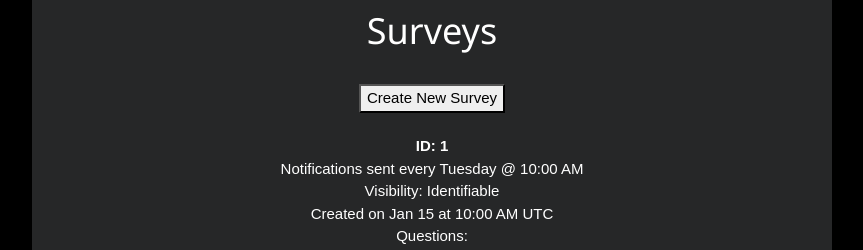
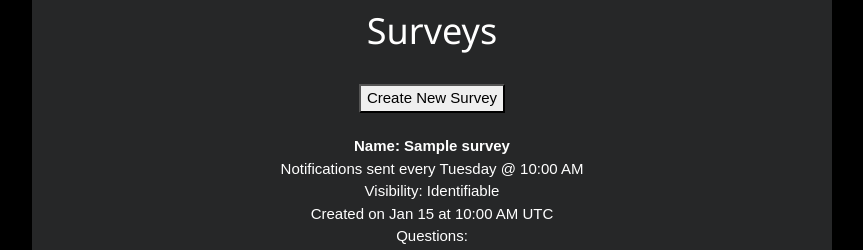
Before and after one commit to CMT-UCSB/Capstone-AppFolio, a Rails app: page /surveys_tab in a window 1280 px wide. Shown: the part 171-421 px from the top of the page, without its empty margins (208-1071 px from the left). Run offline with Rails 7, Linux system fonts and the light colour scheme; a user stored in the database is signed in; tables that the repository leaves empty hold one stand-in row (values such as "Sample post"); data that the repository does not hold is empty; style sheets or scripts are compiled from the project's sources; some libraries are stand-ins or nearby versions.

Commit message:
RK - displays name instead of id in survey view

```diff
--- a/app/views/surveys/index.html.erb
+++ b/app/views/surveys/index.html.erb
@@ -21,7 +21,7 @@
       <% if !@surveys.empty? %>
         <% @surveys.each do |s| %>
         <tr>
-          <b><td>ID: <%= s.id %></td></b><br>
+          <b><td>Name: <%= s.name %></td></b><br>
           <td>Notifications sent every <%= s.day_of_week.capitalize %> @ <%= s.time_of_day.strftime("%I:%M %p") %></td><br>
           <td>Visibility: <%= s.isAnonymous.capitalize %></td><br>
           <td>Created on <%= s.created_at.strftime("%b %d") %> at <%= s.created_at.strftime("%I:%M %p") %> UTC</td><br>
```
